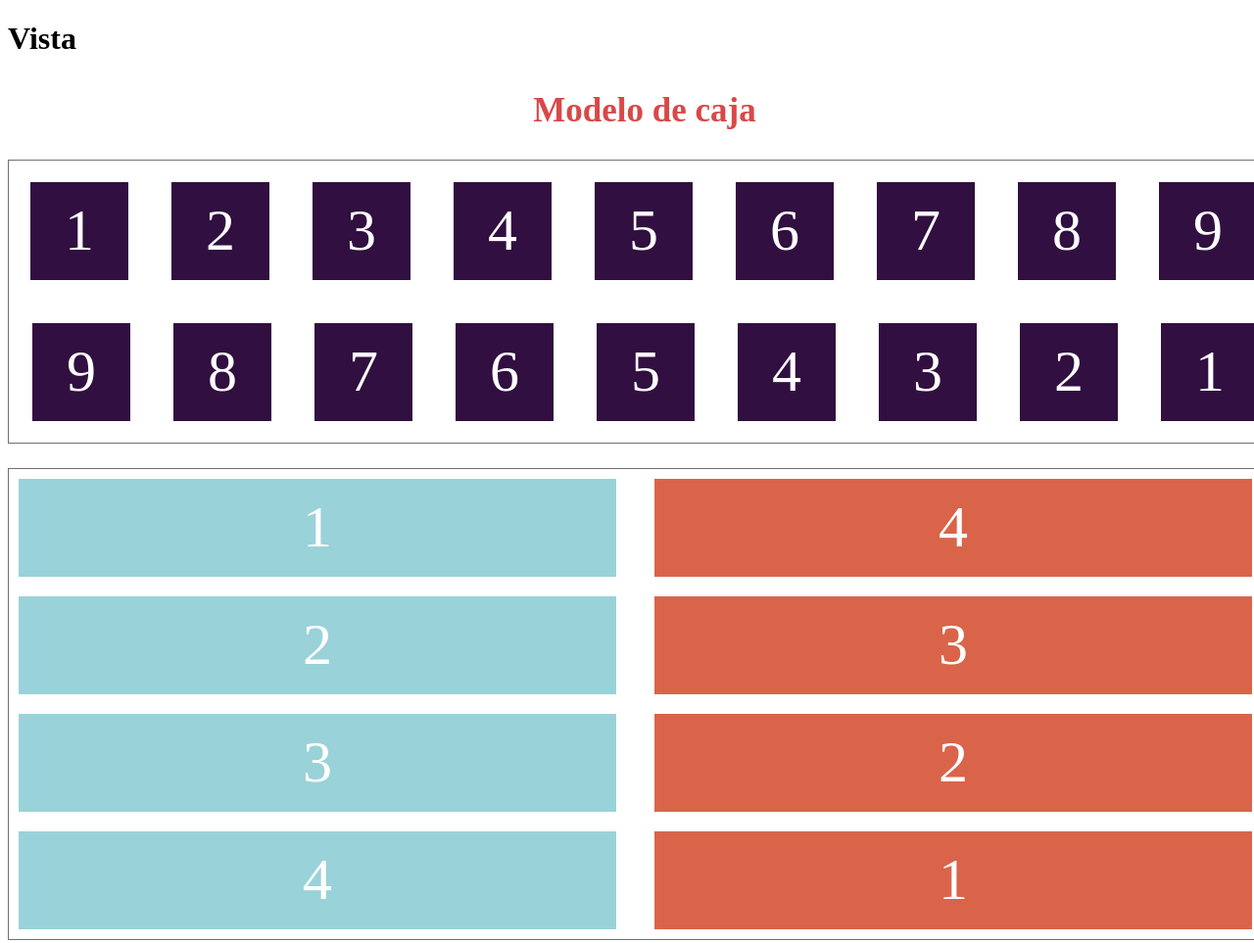
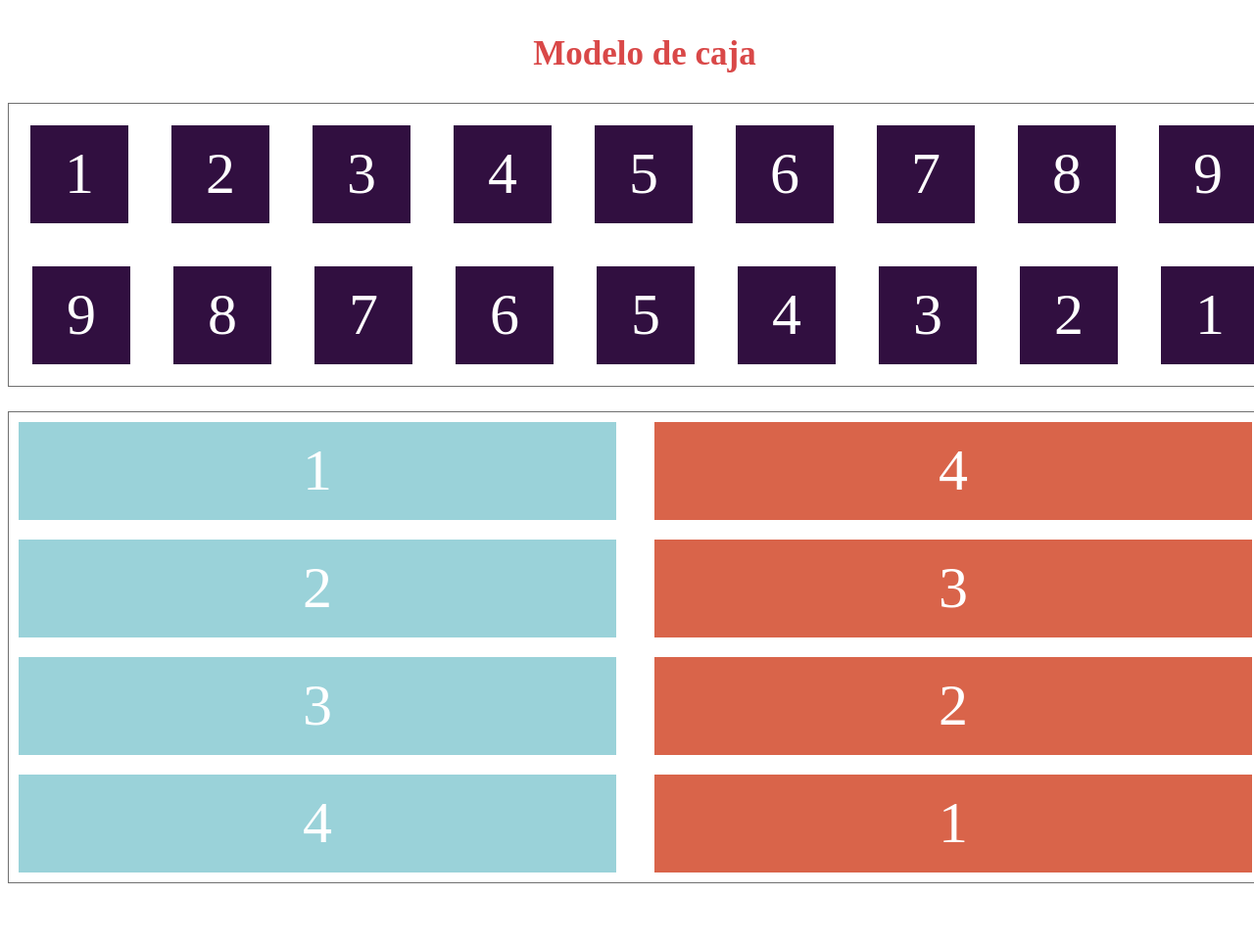
Before and after one commit to joseml27/flexdirection, a plain HTML site: page index.html in a window 1280 px wide. Shown: the top 963 px of the page at 98% size. After the commit the page ends 910 px from the top, so only its background shows below. Drawn offline with Linux system fonts and the light colour scheme.

Commit message:
Update index.html

```diff
--- a/index.html
+++ b/index.html
@@ -7,15 +7,11 @@
        <meta charset="UTF-8">
     <title>Vista</title>
     <link rel="stylesheet" href="css/index.css">
-    <link rel="stylesheet" href="css/header.css">
+
 </head>
 <body>
 
-   <header>
 
-      <h1>Vista</h1>
-
-   </header>
 
    <section>
 
```
